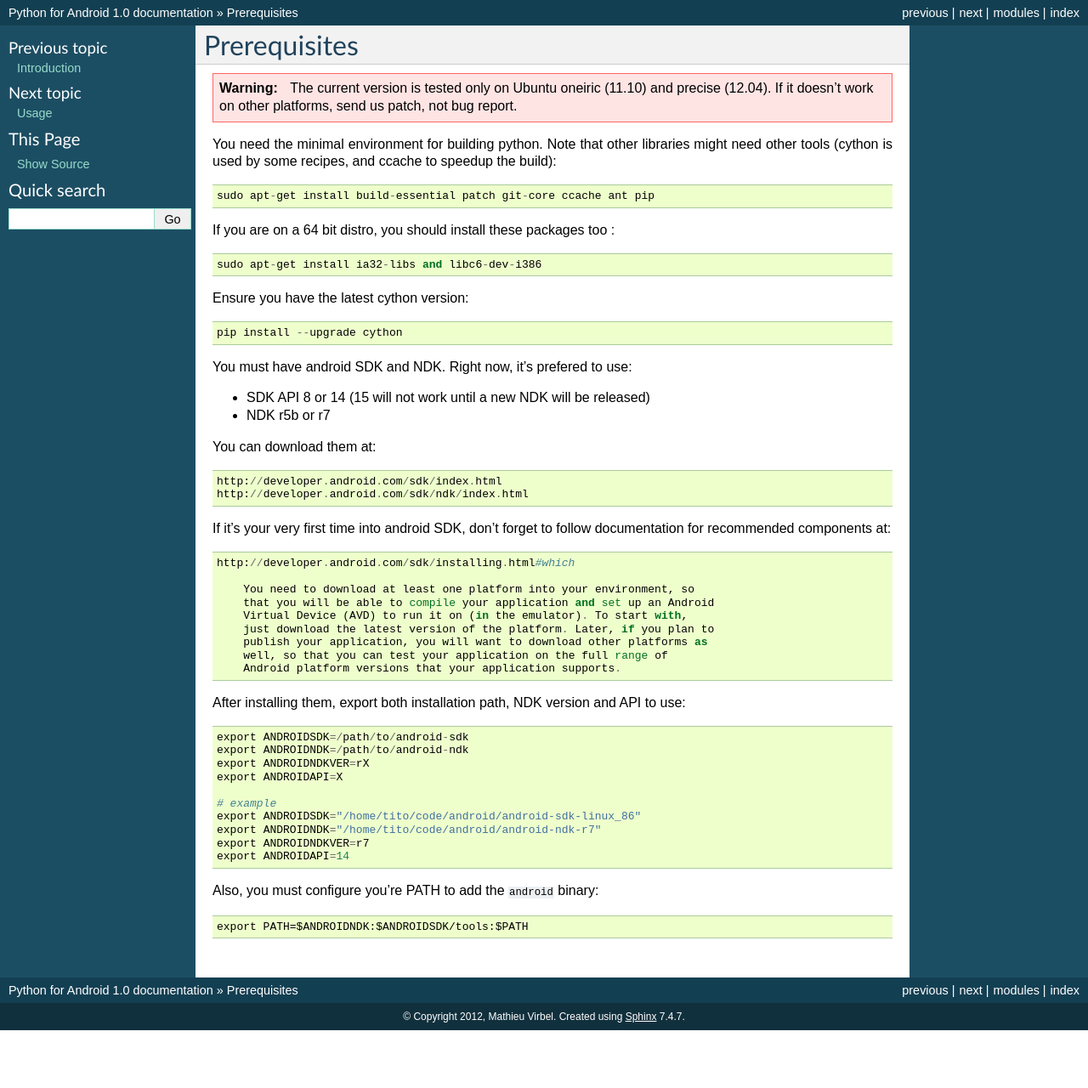
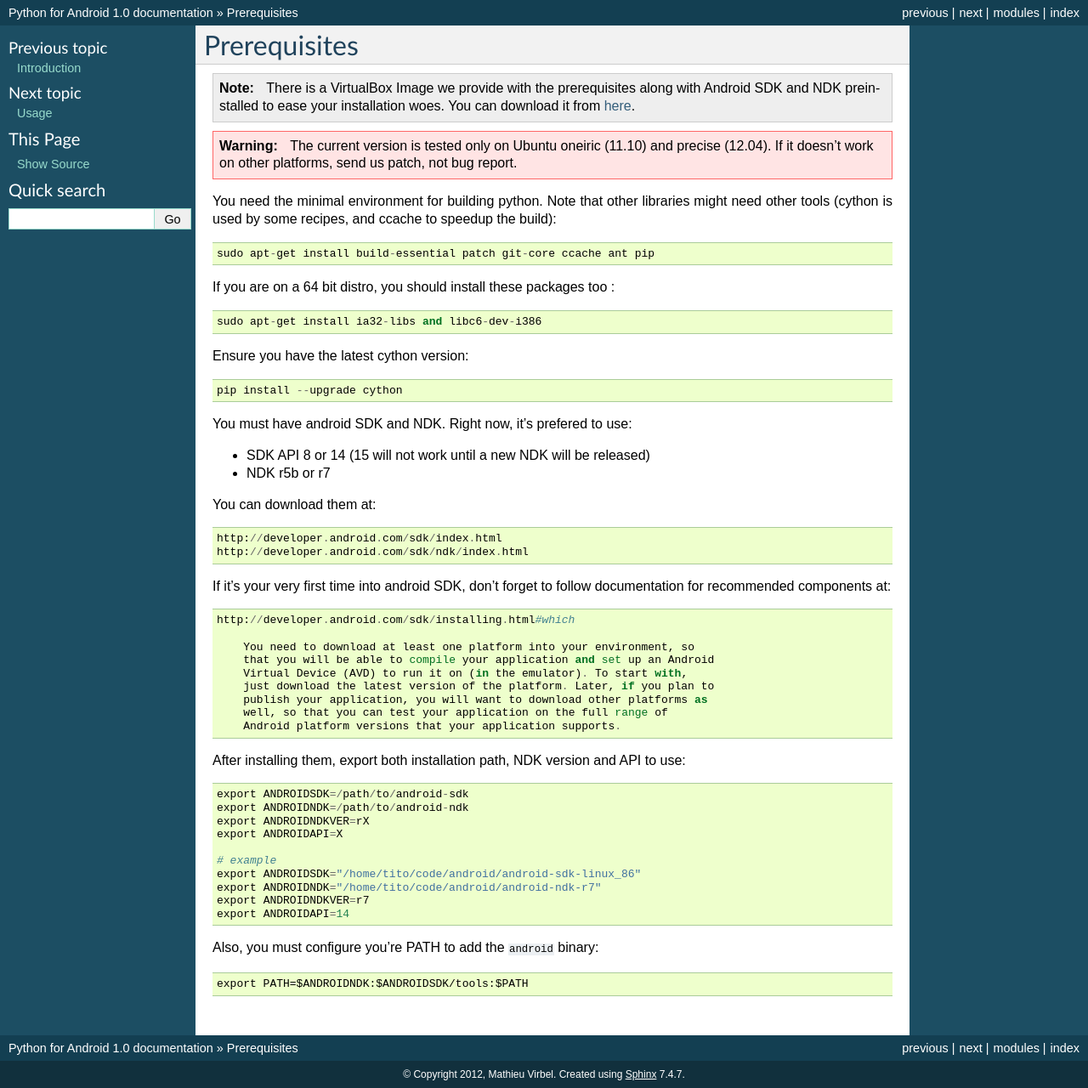
Before and after one commit to NeymarJohn/python-with-android, a Sphinx documentation site: the page built from docs/source/prerequisites.rst, in a window 1280 px wide. Shown: the whole page at 85% size. Built offline with Sphinx 7.4.7, drawn with Linux system fonts in a browser that asks for light colours; before the commit the page ends 1212 px from its top, so only the background shows below that.

Commit message:
Doc: add note in the prerequisites about the prebuilt VM

```diff
--- a/docs/source/prerequisites.rst
+++ b/docs/source/prerequisites.rst
@@ -1,5 +1,9 @@
 Prerequisites
 =============
+
+.. note::
+    There is a VirtualBox Image we provide with the prerequisites along with
+    Android SDK and NDK preinstalled to ease your installation woes. You can download it from `here <http://www.google.com/url?sa=D&q=https://docs.google.com/file/d/0B1WO07-OL50_VDNESDRUaDhXSmM/edit&usg=AFQjCNGrsg0SU8EMgAcLHWxbjSe8KM2kyA>`__.
 
 .. warning::
 
```
